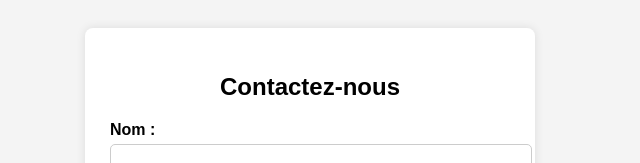
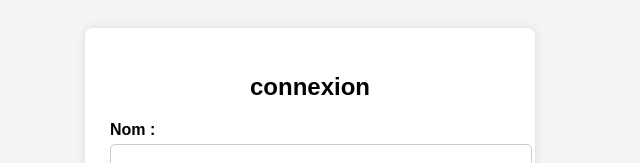
Before and after one commit to obame-sketch/travail, a plain HTML site: page index.html in a window 1280 px wide. Shown: the top 163 px of the page, without its empty margins (330-970 px from the left). Drawn offline with Linux system fonts and the light colour scheme.

Commit message:
modification du h2

```diff
--- a/index.html
+++ b/index.html
@@ -8,7 +8,7 @@
 </head>
 <body>
   <div class="form-container">
-    <h2>Contactez-nous</h2>
+    <h2>connexion</h2>
     <form action="#" method="post">
       <label for="nom">Nom :</label>
       <input type="text" id="nom" name="nom" required>
```
